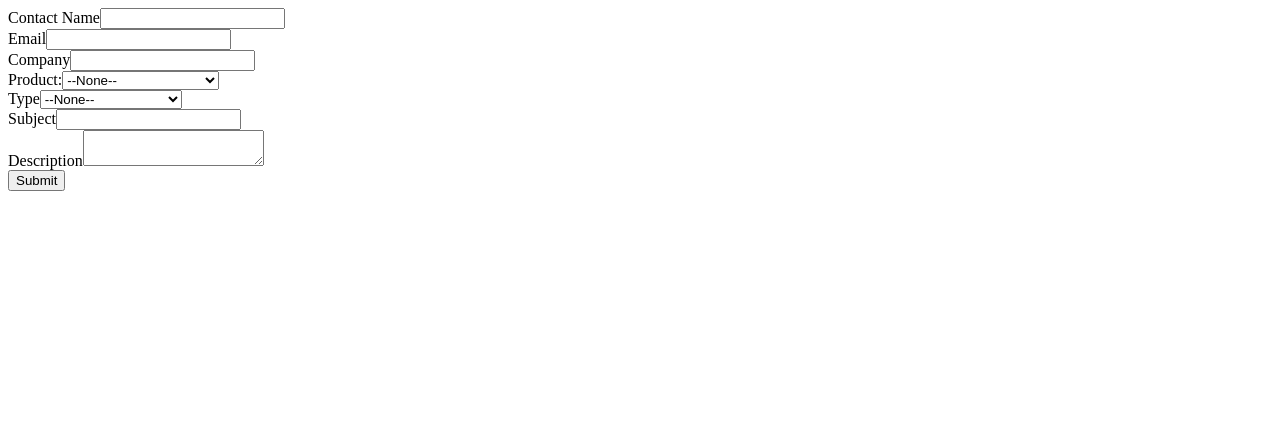
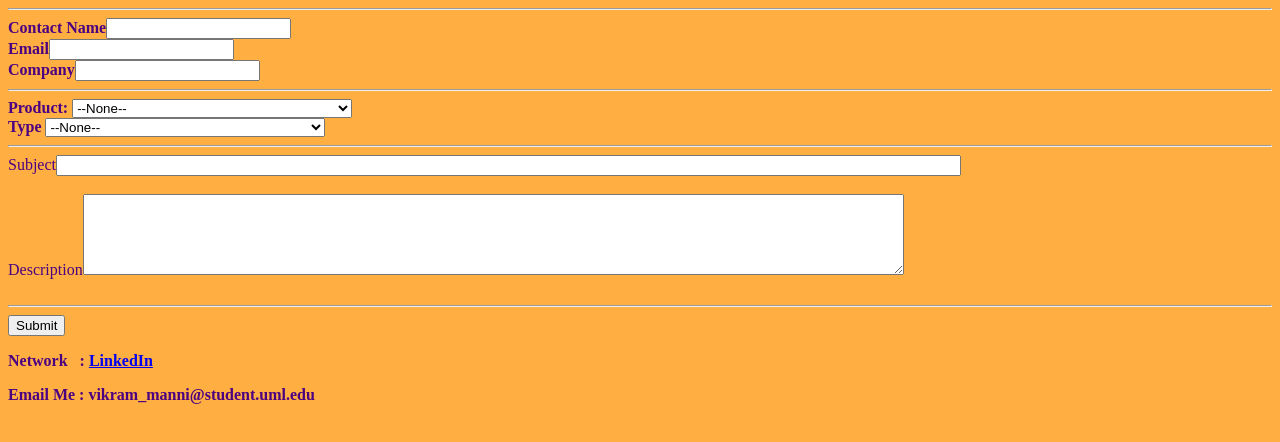
Before and after one commit to vikrammanniuml/TestIt, a plain HTML site: page index.html in a window 1280 px wide. Drawn offline with Linux system fonts and the light colour scheme.

Commit message:
Second Repository

```diff
--- a/index.html
+++ b/index.html
@@ -8,12 +8,26 @@
 
 <!--  ----------------------------------------------------------------------  -->
 <!--  NOTE: Please add the following <FORM> element to your page.             -->
+<!DOCTYPE html>
+<html>
+<head>
+<title>Case Submission</title>
+<style>
+body {
+  background-color: rgb(255, 174, 66);
+  color: Indigo;
+}
+</style>
+</head>
+<body>
+
 <!--  ----------------------------------------------------------------------  -->
 
 <form action="https://webto.salesforce.com/servlet/servlet.WebToCase?encoding=UTF-8" method="POST">
 
+
 <input type=hidden name="orgid" value="00D6g000007NZ5T">
-<input type=hidden name="retURL" value="http://google.com">
+<input type=hidden name="retURL" value="http://ec2-3-22-188-121.us-east-2.compute.amazonaws.com/Thankyou.html">
 
 <!--  ----------------------------------------------------------------------  -->
 <!--  NOTE: These fields are optional debugging elements. Please uncomment    -->
@@ -22,20 +36,24 @@
 <!--  <input type="hidden" name="debugEmail"                                  -->
 <!--  value="gsprojadmin@gsprojumass.com">                                    -->
 <!--  ----------------------------------------------------------------------  -->
+<hr>
+<strong><label for="name">Contact Name</label></strong><input  id="name" maxlength="80" name="name" size="20" type="text" tabindex="2" /><br>
 
-<label for="name">Contact Name</label><input  id="name" maxlength="80" name="name" size="20" type="text" /><br>
+<strong><label for="email">Email</label></strong><input  id="email" maxlength="80" name="email" size="20" type="text" tabindex="2" /><br>
 
-<label for="email">Email</label><input  id="email" maxlength="80" name="email" size="20" type="text" /><br>
-
-<label for="company">Company</label><input  id="company" maxlength="80" name="company" size="20" type="text" /><br>
-
-Product:<select  id="00N6g00000Mx6p9" name="00N6g00000Mx6p9" title="Product"><option value="">--None--</option><option value="Amazon Web Services">Amazon Web Services</option>
+<strong><label for="company">Company</label></strong><input  id="company" maxlength="80" name="company" size="20" type="text" tabindex="2" /><br>
+<hr>
+<strong>Product:</strong>
+<select  id="00N6g00000Mx6p9" name="00N6g00000Mx6p9" title="Product" style = "width:280px">
+<option value="">--None--</option><option value="Amazon Web Services">Amazon Web Services</option>
 <option value="Google Cloud">Google Cloud</option>
 <option value="Microsoft Azure">Microsoft Azure</option>
 <option value="VMWare Virtualization">VMWare Virtualization</option>
 </select><br>
-
-<label for="type">Type</label><select  id="type" name="type"><option value="">--None--</option><option value="Visual Latency">Visual Latency</option>
+<strong><label for="type">Type</label></strong>
+<select  id="type" name="type" style = "width:280px">
+<option value="">--None--</option>
+<option value="Visual Latency" >Visual Latency</option>
 <option value="Navigation">Navigation</option>
 <option value="Resource Availed">Resource Availed</option>
 <option value="Performance">Performance</option>
@@ -44,10 +62,16 @@ Product:<select  id="00N6g00000Mx6p9" name="00N6g00000Mx6p9" title="Product"><op
 <option value="Other">Other</option>
 </select><br>
 
-<label for="subject">Subject</label><input  id="subject" maxlength="80" name="subject" size="20" type="text" /><br>
 
-<label for="description">Description</label><textarea name="description"></textarea><br>
+<hr>
+<label for="subject">Subject</label><input  id="subject" maxlength="200" name="subject" size="110" type="text" /><br><br>
 
+<label for="description">Description</label><textarea name="description"rows="5" cols="100" type="text" wrap="soft" autocomplete="off"></textarea><br><br>
+<hr>
 <input type="submit" name="submit">
 
+
 </form>
+
+<p><strong>Network&nbsp; &nbsp;:</strong> <a href="https://www.linkedin.com/in/vikram-manni-791a1a64/" target="_blank" rel="noopener"><strong>LinkedIn</strong></a></p>
+<p><strong>Email Me : vikram_manni@student.uml.edu</strong></p>
```
Also changed, not shown: Thankyou.html (added, +35 -0 lines), images/Salesforce.png (added), images/UMass.png (added), images/Vikram.png (added), images/aws.png (added).
